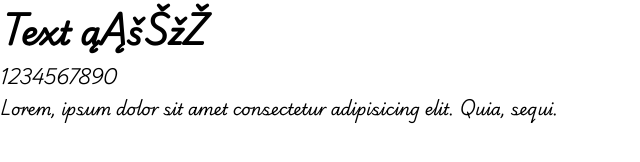
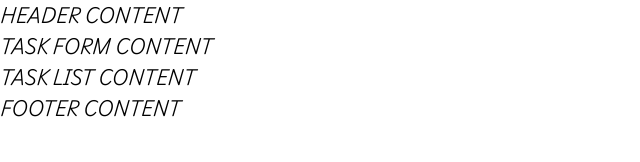
Before and after one commit to ZydrunasK/todo, a website: page index.html in a window 1280 px wide. Shown: the whole page, without its empty margins (0-640 px from the left). Drawn offline with Linux system fonts and the light colour scheme.

Commit message:
HTML layout template

```diff
--- a/index.html
+++ b/index.html
@@ -16,9 +16,24 @@
 </head>
 
 <body>
-        <h1>Text ąĄšŠžŽ</h1>
-        <p>1234567890</p>
-        <p>Lorem, ipsum dolor sit amet consectetur adipisicing elit. Quia, sequi.</p>
+
+    <header>
+        HEADER CONTENT
+    </header>
+
+    <main>
+        <section>
+            TASK FORM CONTENT
+        </section>
+        <section>
+            TASK LIST CONTENT
+        </section>
+    </main>
+
+    <footer>
+        FOOTER CONTENT
+    </footer>
+
 </body>
 
 
```
